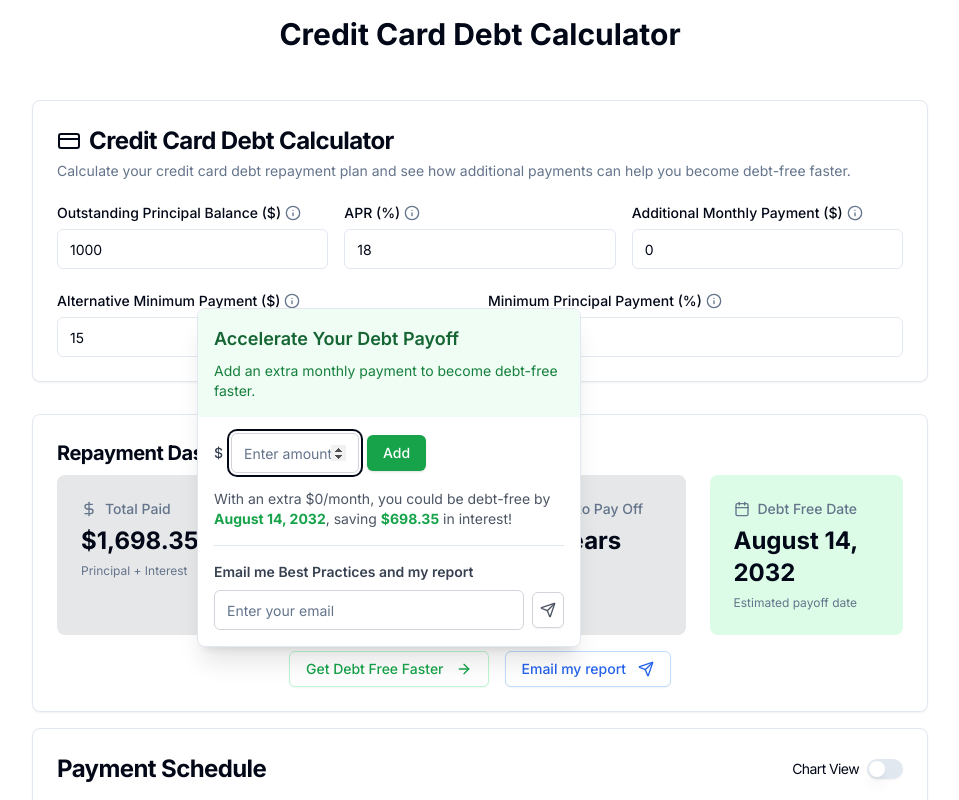
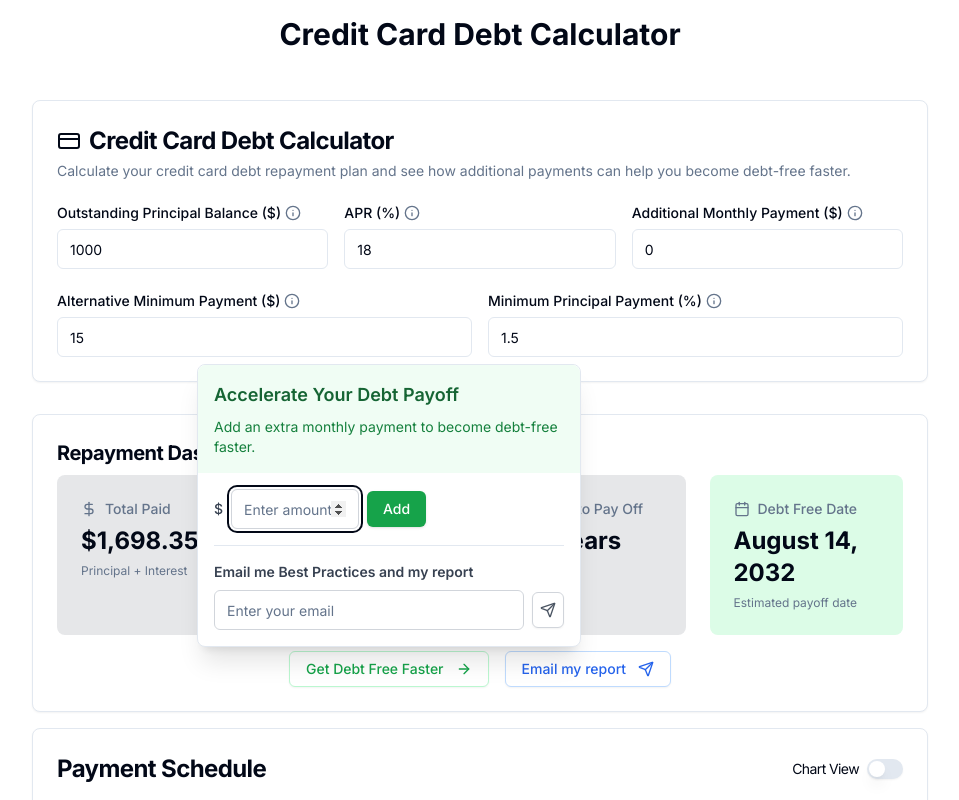
Before and after one commit to malhotra-vikas/debt-management-app, a Next.js app: page /credit-card-calculator in a window 1280 px wide. Both pictures are taken after a click on the button "Get Debt Free Faster". Shown: the top 800 px of the page, without its empty margins (160-1119 px from the left). Built offline with nearby package versions, Linux system fonts and the light colour scheme.

Commit message:
Update the message handling

```diff
--- a/components/credit-card-calculator.tsx
+++ b/components/credit-card-calculator.tsx
@@ -366,6 +366,7 @@ export default function Component() {
                             const value = parseFloat(e.target.value);
                             if (!isNaN(value)) {
                               form.setValue('additionalPayment', value);
+                              form.trigger('additionalPayment');
                             }
                           }}
                         />
@@ -376,10 +377,12 @@ export default function Component() {
                           Add
                         </Button>
                       </div>
-                      <p className="text-sm text-gray-600 dark:text-gray-400 mb-4">
-                        With an extra ${form.getValues('additionalPayment')}/month, you could be debt-free by <span className="font-bold text-green-600 dark:text-green-400">{calculateDebtFreeDate(summary.monthsToPayoff)}</span>,
-                        saving <span className="font-bold text-green-600 dark:text-green-400">{currencyFormatter.format(summary.totalInterestPaid)}</span> in interest!
-                      </p>
+                      {form.getValues('additionalPayment') > 0 && (
+                        <p className="text-sm text-gray-600 dark:text-gray-400 mb-4">
+                          With an extra ${form.getValues('additionalPayment')}/month, you could be debt-free by <span className="font-bold text-green-600 dark:text-green-400">{calculateDebtFreeDate(summary.monthsToPayoff)}</span>,
+                          saving <span className="font-bold text-green-600 dark:text-green-400">{currencyFormatter.format(summary.totalInterestPaid)}</span> in interest!
+                        </p>
+                      )}
                       <Separator className="my-4" />
                       <div className="mt-4">
                         <h4 className="font-semibold mb-2 text-sm text-gray-700 dark:text-gray-300">Email me Best Practices and my report</h4>
```
